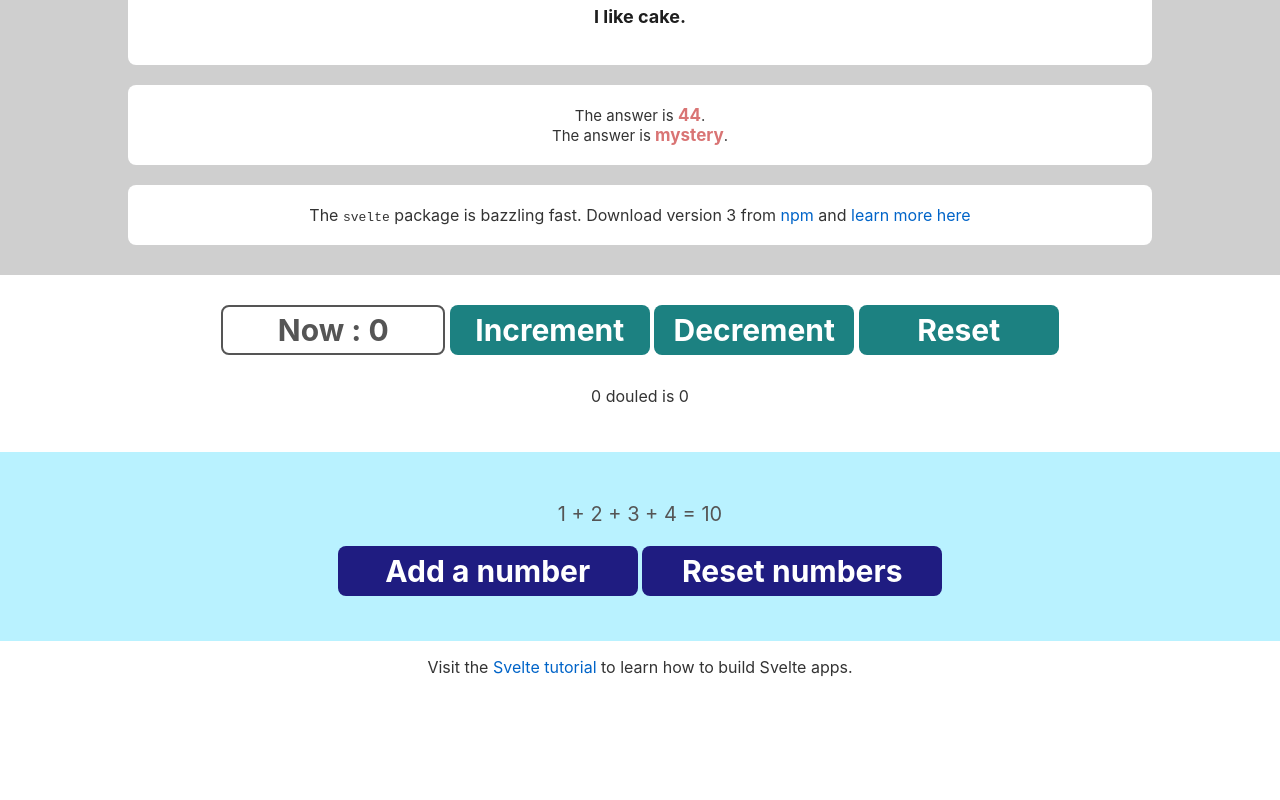
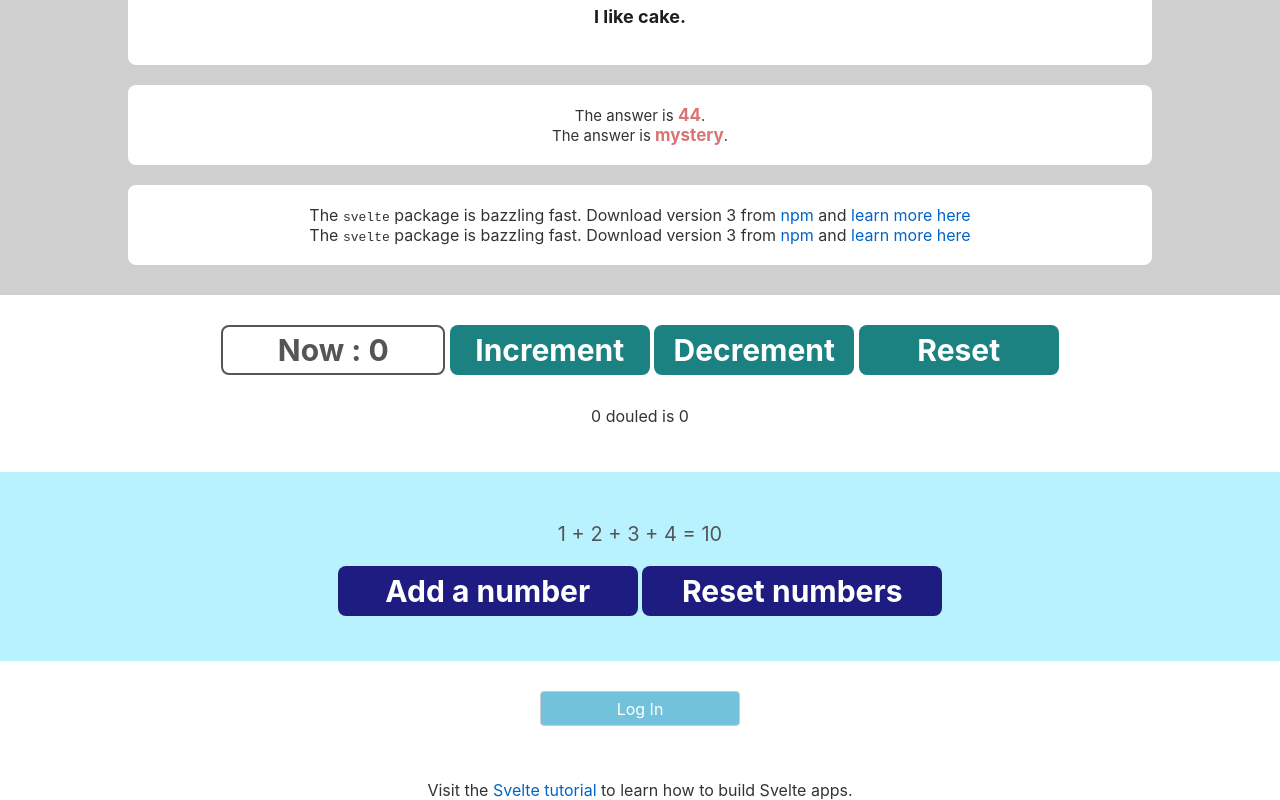
Before and after one commit to SiMiTaKu/Svelte_test, a Svelte app: page / in a window 1280 px wide. Shown: the part 592-1392 px from the top of the page. Before the commit the page ends 1269 px from the top, so only its background shows below. Built offline with nearby package versions, Linux system fonts and the light colour scheme.

Commit message:
add log in button component

```diff
--- a/src/App.svelte
+++ b/src/App.svelte
@@ -1,7 +1,8 @@
 <script>
     import Nested               from "./nest/Nested.svelte";
-    import CountButtonComponent from "./CountButtonComponent.svelte";
-	import Math                 from "./Math.svelte";
+    import CountButtonComponent from "./button/CountButtonComponent.svelte";
+	import Math                 from "./button/Math.svelte";
+	import LogIn                from "./button/LogIn.svelte";
 
 	export let name;
 	export let img_src;
@@ -25,6 +26,13 @@
 			<Math/>
 		</div>
 	</section>
+	<section id="login-section">
+		<div class="container">
+			<LogIn/>
+		</div>
+	</section>
+
+
 	<p>Visit the <a href="https://svelte.dev/tutorial">Svelte tutorial</a> to learn how to build Svelte apps.</p>
 </main>
 
--- /dev/null
+++ b/src/button/LogIn.svelte
@@ -0,0 +1,29 @@
+<script>
+    let user = { loggedIn: false }
+
+    function toggle () {
+        user.loggedIn = !user.loggedIn;
+    }
+
+</script>
+
+{#if user.loggedIn}
+  <button class="log-in" on:click={toggle}>
+    Log Out
+  </button>
+{/if}
+
+{#if !user.loggedIn}
+  <button class="log-out" on:click={toggle}>
+    Log In
+  </button>
+{/if}
+
+<style>
+    button {
+        width:            200px;
+        border-radius:    4px;
+        background-color: #72c2db;
+        color:            white
+    }
+</style>
--- a/src/nest/Nested.svelte
+++ b/src/nest/Nested.svelte
@@ -1,6 +1,16 @@
 <script>
-    import Answer from "./Answer.svelte";
+    import App from "../App.svelte";
+    import CountButtonComponent from "../button/CountButtonComponent.svelte";
+    import Math from "../button/Math.svelte";
+import Answer from "./Answer.svelte";
 	import Pack from "./Pack.svelte";
+
+	const pkg = {
+		name:    "svelte",
+		version: "3",
+		speed:   "bazzling",
+		website: "https://svelte.dev"
+	}
 
 	let string        = "I like <strong>cake</strong>."
 </script>
@@ -17,6 +27,7 @@
 	</div>
 	<div class="container">
 		<Pack name={"svelte"} version={"3"} speed={"bazzling"} website={"https://svelte.dev"}/>
+		<Pack {...pkg}/>
 	</div>
 </section>
 
```
Also changed, not shown: src/button/CountButtonComponent.svelte (renamed from src/CountButtonComponent.svelte), src/button/Math.svelte (renamed from src/Math.svelte).
